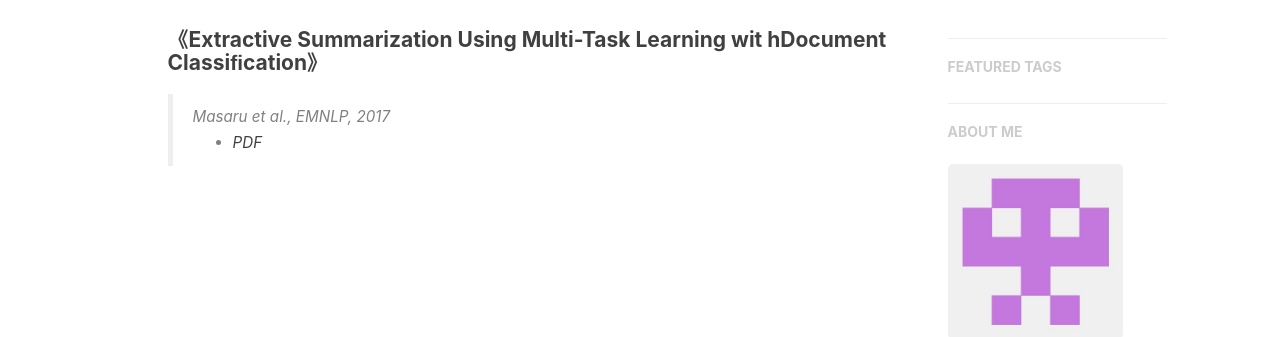
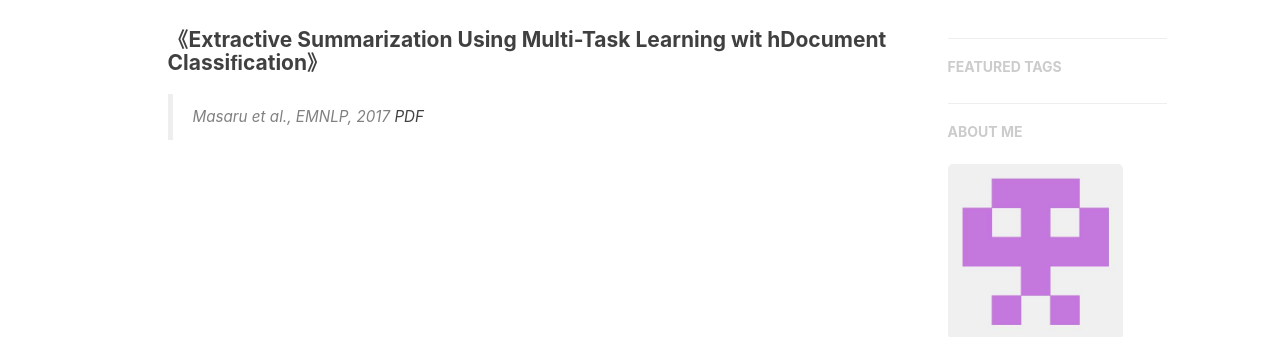
Before and after one commit to procjx/procjx.github.io.old, a Jekyll site: the page built from _posts/2017-11-27-Sentence&DocumentClassification.md, in a window 1280 px wide. Shown: the part 576-913 px from the top of the page. Built offline with Jekyll 4.4.1, drawn with Linux system fonts in a browser that asks for light colours; nearby versions of some CDN libraries; comment, search, counter and statistics services are not loaded.

```diff
--- a/_posts/2017-11-27-Sentence&DocumentClassification.md
+++ b/_posts/2017-11-27-Sentence&DocumentClassification.md
@@ -14,4 +14,4 @@ tags:
 
 #### 《Extractive Summarization Using Multi-Task Learning wit hDocument Classiﬁcation》
 > Masaru et al., EMNLP, 2017
-- [PDF](http://aclweb.org/anthology/D17-1222)
+ [PDF](http://aclweb.org/anthology/D17-1222)
```
